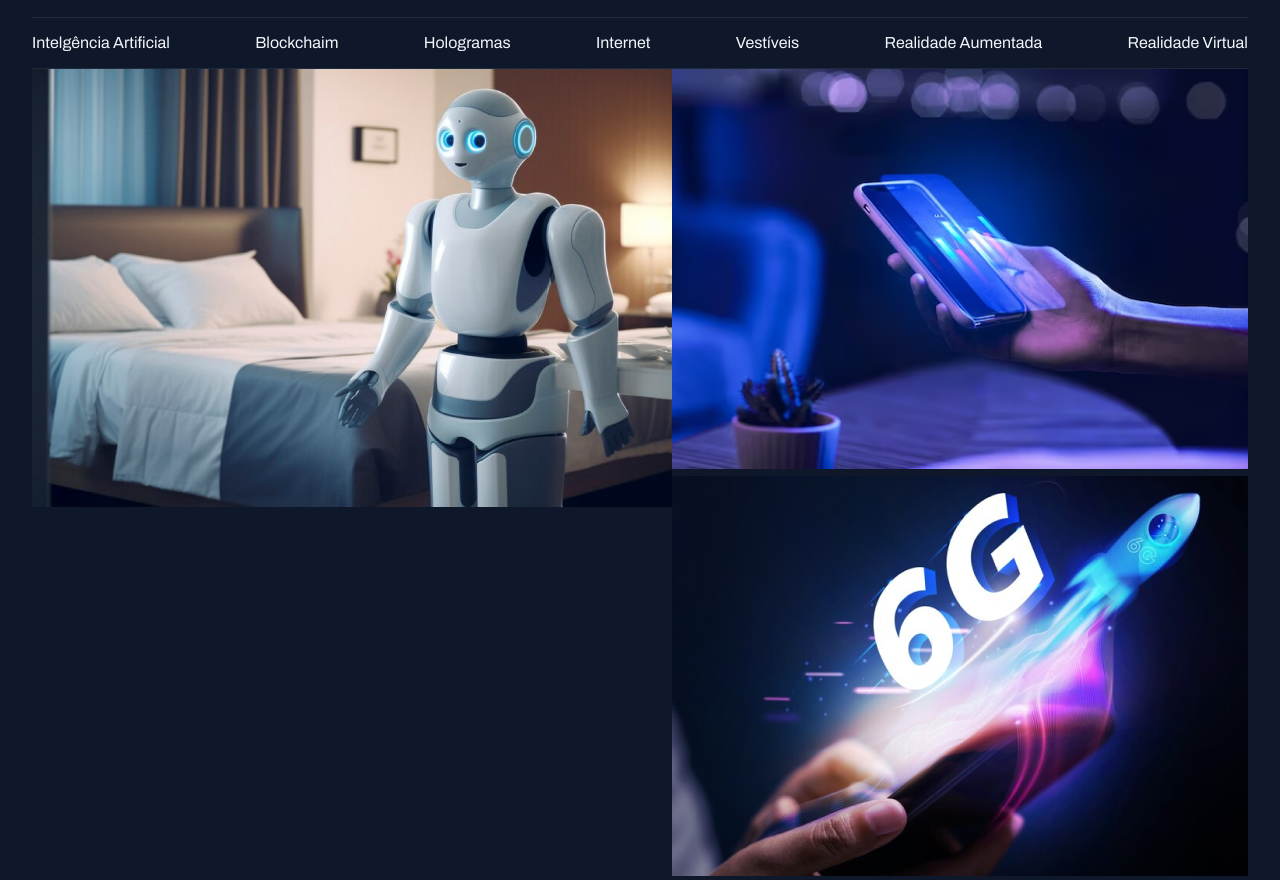
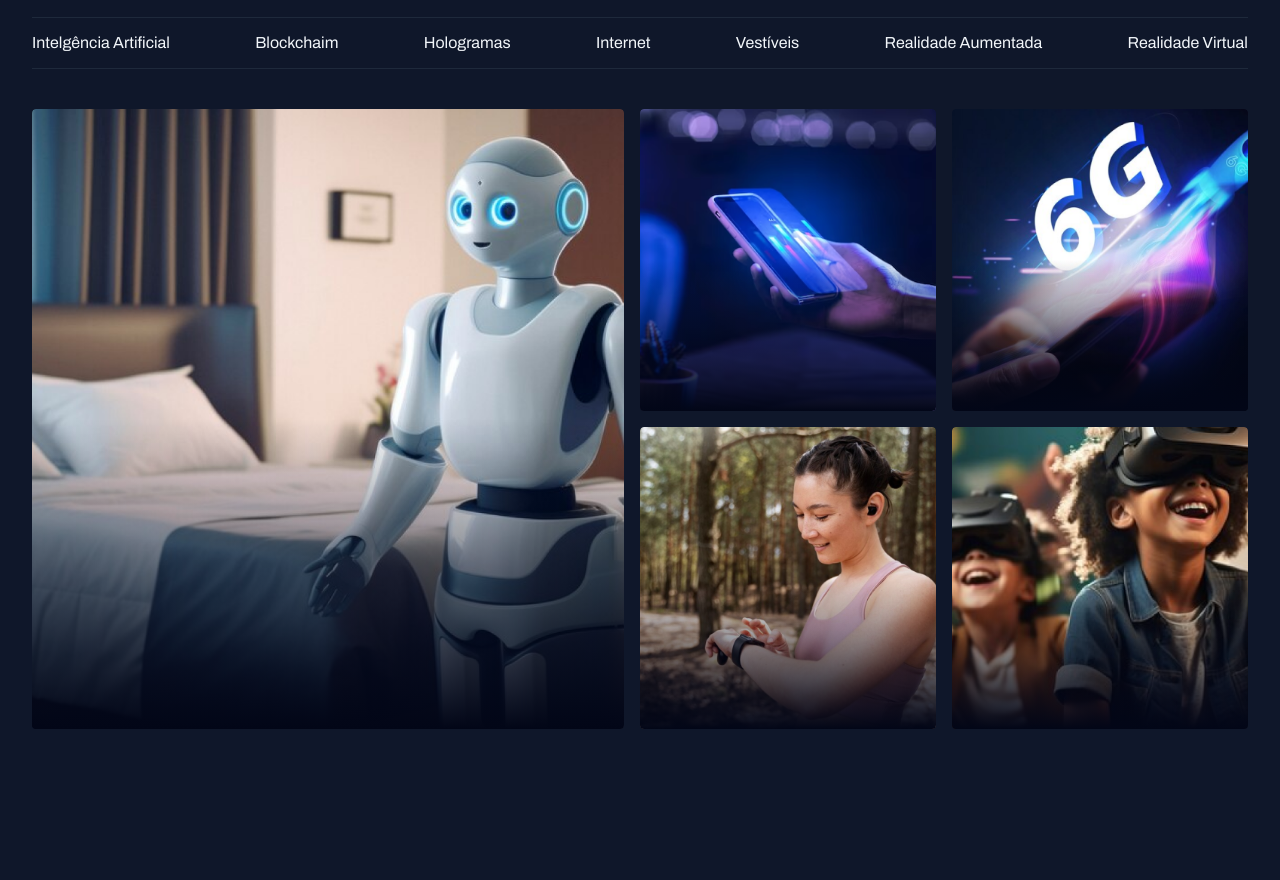
Before and after one commit to Lucas-Rodrigues-do-Nascimento/Projeto---Portal-de-not-cias, a plain HTML site: page index.html in a window 1280 px wide. Shown: the part 55-935 px from the top of the page. After the commit the page ends 800 px from the top, so only its background shows below. Drawn offline with Linux system fonts and the light colour scheme.

Commit message:
adicionando fundo com degradê

```diff
--- a/index.html
+++ b/index.html
@@ -34,26 +34,75 @@
 </nav>
   </header>
   <main class="grid container">
-    <section id="featured" class="grid grid-flow-col">
-      <div>
-        <img src="assets/images/Image 01.png" alt="">
-      </div>
-      <div>
-      <div>
-        <img src="assets/images/Image 02.png" alt="">
-      </div>
-      <div>
-        <img src="assets/images/Image 03.png" alt="">
-      </div>
-      <div>
-        <img src="assets/images/Image 04.png" alt="">
-      </div>
-      <div>
-        <img src="assets/images/Image 05.png" alt="">
-      </div>
-    </div>
+    <section id="featured" class="grid grid-flow-col gap-16">
+        <figure class="card">
+            <img src="assets/images/Image 01.png" alt="Robôs domésticos começam a ser adotados para tarefas diárias, prometendo mais conforto e
+            eficiência nas residências.">
+
+            <figcaption>
+                <span class="content-tag">robótica</span>
+                <h2 class="text-2xl">
+                    Robôs domésticos começam a ser adotados para tarefas diárias, prometendo mais conforto e
+                    eficiência nas residências.
+                </h2>
+            </figcaption>
+
+
+        </figure>
+
+        <div class="grid grid-cols-2 gap-16">
+            <figure class="card">
+                <img src="assets/images/Image 02.png"
+                    alt="Novo Smartphone Projetor 3D chega ao mercado, transformando a forma como vemos nossas telas!">
+
+                <figcaption>
+                    <span class="content-tag">hologramas</span>
+                    <h2 class="text-lg">
+                        Novo Smartphone Projetor 3D chega ao mercado, transformando a forma como vemos nossas telas!
+                    </h2>
+                </figcaption>
+            </figure>
+
+            <figure class="card">
+                <img src="assets/images/Image 03.png"
+                    alt="Tecnologia 6G chega às metrópoles brasileiras, prometendo revolucionar a forma como vivemos e nos comunicamos.">
+
+                <figcaption>
+                    <span class="content-tag">internet</span>
+                    <h2 class="text-lg">
+                        Tecnologia 6G chega às metrópoles brasileiras, prometendo revolucionar a forma como vivemos
+                        e nos comuni...
+                    </h2>
+                </figcaption>
+            </figure>
+
+            <figure class="card">
+                <img src="assets/images/Image 04.png"
+                    alt="Empresa lança relógio inteligente capaz de monitorar a saúde mental, oferecendo insights valiosos para o bem-estar pessoal.">
+
+                <figcaption>
+                    <span class="content-tag">vestíveis</span>
+                    <h2 class="text-lg">
+                        Empresa lança relógio inteligente capaz de monitorar a saúde mental, oferecendo insights
+                        valiosos para o...
+                    </h2>
+                </figcaption>
+            </figure>
+
+            <figure class="card">
+                <img src="assets/images/Image 05.png"
+                    alt="Escolas adotam a tecnologia VR para proporcionar experiências imersivas, transformando a aprendizagem tradicional.">
+
+                <figcaption>
+                    <span class="content-tag">realidade virtual</span>
+                    <h2 class="text-lg">
+                        Escolas adotam a tecnologia VR para proporcionar experiências imersivas, transformando a
+                        aprendizagem trad...
+                    </h2>
+                </figcaption>
+            </figure>
+        </div>
     </section>
-
   </main>
 
 </body>
--- a/styles/global.css
+++ b/styles/global.css
@@ -44,8 +44,6 @@ h1, h2, h3{
 img {
   max-width: 100%; /* respeite a largura maxima de 100% dentro da caixa */
 
-
-
 }
 
 .container {
@@ -53,3 +51,8 @@ img {
   padding-inline: 32px;
   margin-inline: auto;
 }
+
+main{
+margin-top: 40px;
+
+}
--- a/styles/index.css
+++ b/styles/index.css
@@ -1,3 +1,4 @@
 @import url(global.css);
 @import url(utility.css);
 @import url(header.css);
+@import url(sections.css);
--- /dev/null
+++ b/styles/sections.css
@@ -0,0 +1,22 @@
+#featured {
+  img {
+    height: 100%;
+    object-fit: cover;;
+    border-radius: 4px;
+  }
+}
+
+.card {
+  border-radius: 4px;
+  overflow: hidden;
+  position: relative;
+
+  &::before {
+      content: "";
+      position: absolute;
+      inset: 0;
+      top: 50%;
+      background: linear-gradient(180deg,
+              transparent 0%,
+              #020617 100%);
+  }
--- a/styles/utility.css
+++ b/styles/utility.css
@@ -6,3 +6,12 @@
 .grid-flow-col {
   grid-auto-flow: column;
 }
+
+.grid-cols-2 {
+grid-template-columns: 1fr 1fr;
+}
+
+.gap-16{
+  gap: 16px;
+
+}
```
